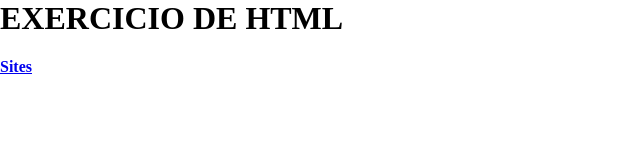
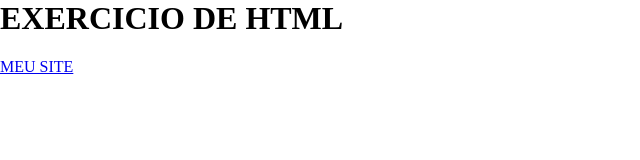
Before and after one commit to MTtetew/Aboutme.html, a plain HTML site: page index.html in a window 1280 px wide. Shown: the full height of the page, 0-640 px from the left. Drawn offline with Linux system fonts and the light colour scheme.

Commit message:
index.html

```diff
--- a/index.html
+++ b/index.html
@@ -1,11 +1,11 @@
-<html>
+<HTML>
+
+
  <head>
-
     <meta charset="UTF-8">
     <meta name="viewport" content="width=device-width, initial-scale=1.0">
     <style>
         body {
-            background-image: url('1.jpg');
             background-size: cover;
             background-position: center;
             height: 100vh;
@@ -15,8 +15,9 @@
 </head>
 
 <h1>EXERCICIO DE HTML</h1>
-<strong>
-<a href="Aboutme.html" target="_blank">Sites</a> </strong>
 
- </strong></p>
-</html>
+
+   <a href="site.html" target="_blank">MEU SITE</a>
+
+</BODY>
+</HTML>
```
